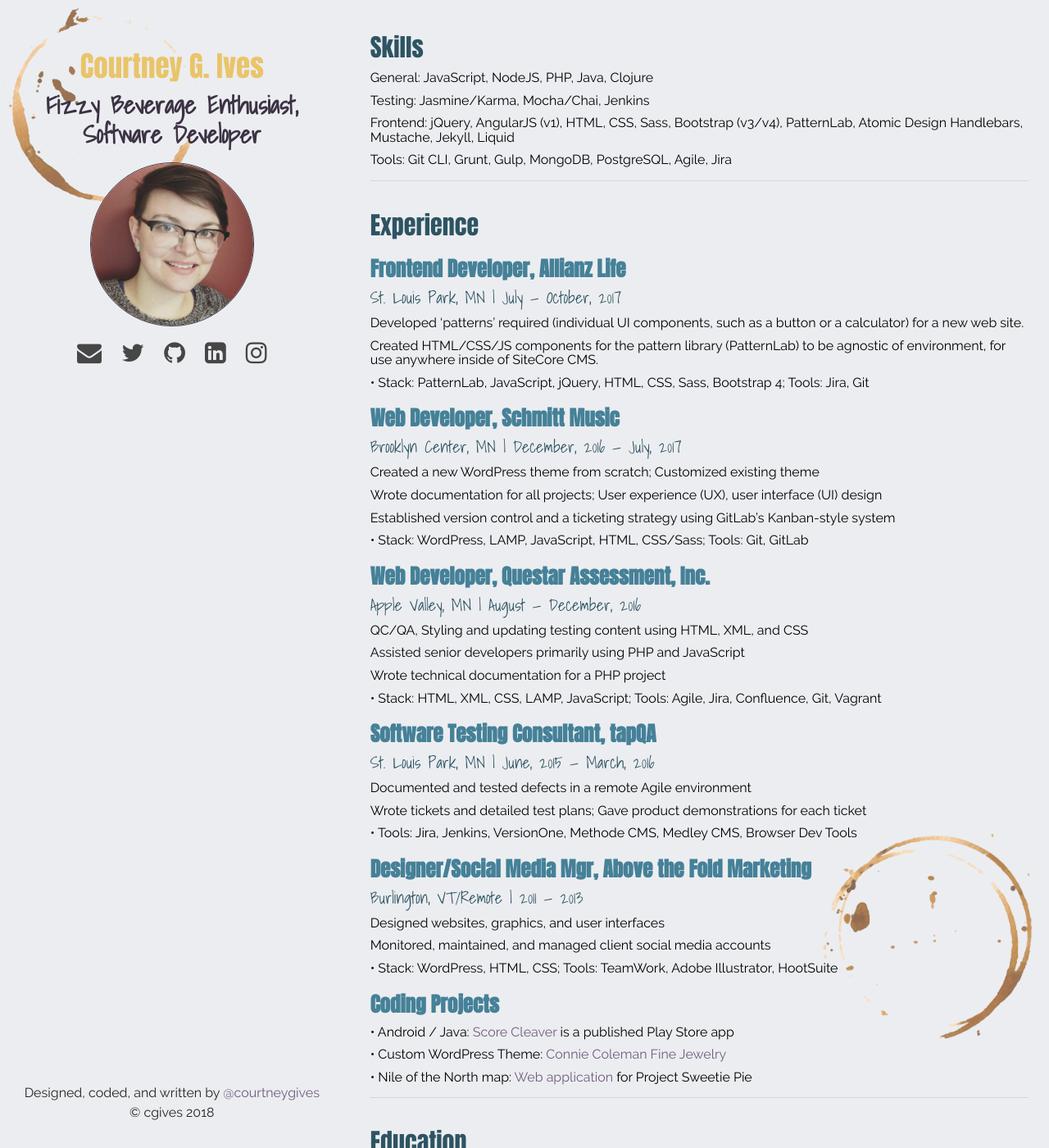
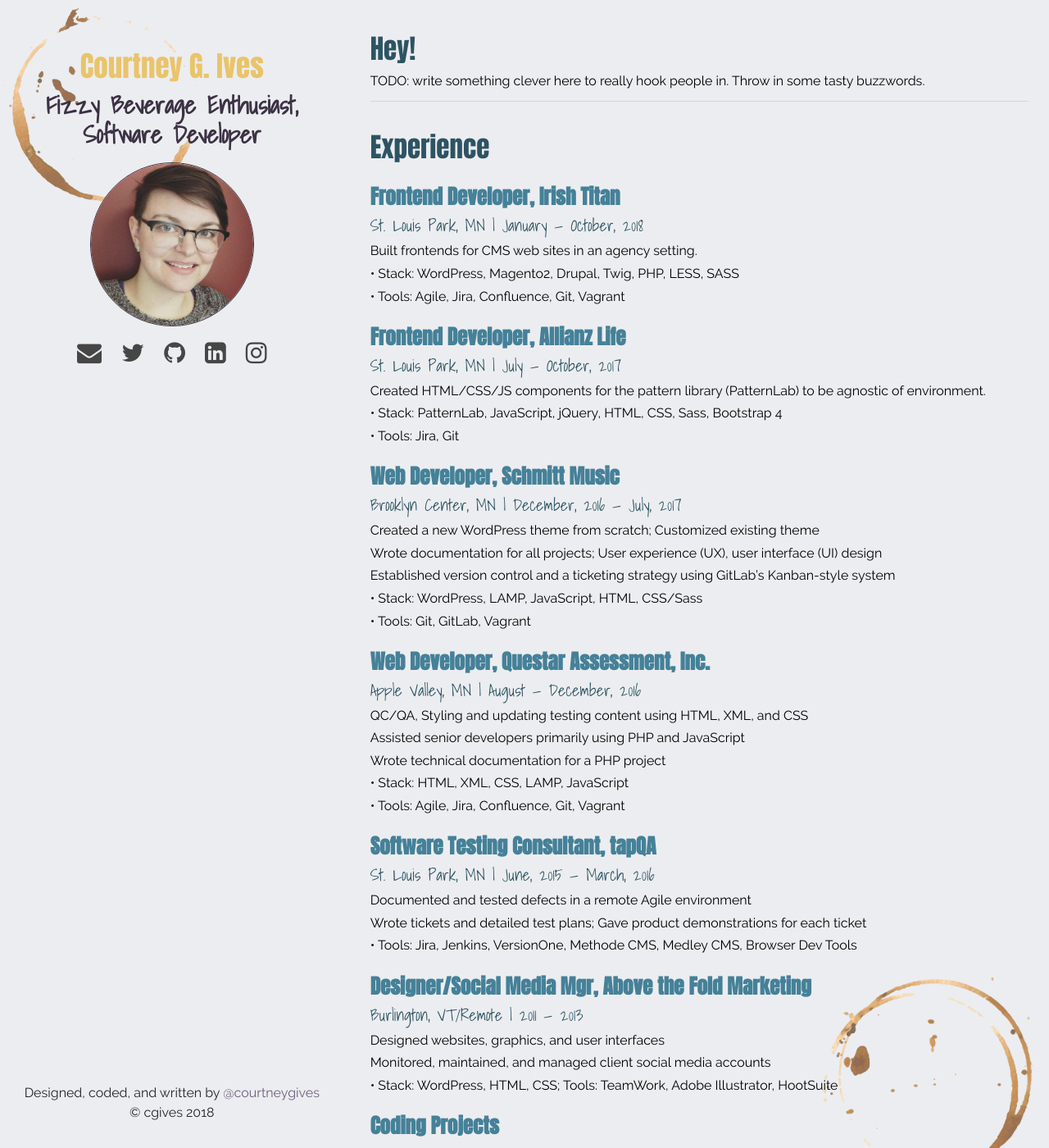
Before and after one commit to courtneygives/courtneygives.github.io, a Jekyll site: the page built from index.html, in a window 1280 px wide and 1400 px high. Shown: the whole window at 82% size. Built offline with Jekyll 4.4.1, drawn with Linux system fonts in a browser that asks for light colours; nearby versions of some CDN libraries; some of the changed text lies outside the part shown.

Commit message:
Update resume information, make slight style adjustments

```diff
--- a/_sass/_resume.scss
+++ b/_sass/_resume.scss
@@ -2,7 +2,7 @@
 
   .job-title {
     font-family: $font-heading;
-    margin-top: 20px;
+    margin-top: 1.6rem;
     color: $color4-light;
   }
 
@@ -21,7 +21,7 @@
 
   .resume-section {
     font-family: $font-heading;
-    font-size: 30px;
+    font-size: 33px;
     padding-top: 20px;
     color: $color4;
   }
--- a/_sass/_typography.scss
+++ b/_sass/_typography.scss
@@ -56,7 +56,6 @@
   color: $color5;
   &:hover {
     color: $color5-dark;
-    font-weight: bold;
-    text-decoration: none;
+    text-decoration: underline;
   }
 }
--- a/index.html
+++ b/index.html
@@ -7,25 +7,29 @@
 
 <div class="resume">
 
-  <h1 class="resume-section">Skills</h1>
-
+  <h1 class="resume-section">Hey!</h1>
   <div class="job-desc">
-    <p>General: JavaScript, NodeJS, PHP, Java, Clojure</p>
-    <p>Testing: Jasmine/Karma, Mocha/Chai, Jenkins</p>
-    <p>Frontend: jQuery, AngularJS (v1), HTML, CSS, Sass, Bootstrap (v3/v4), PatternLab, Atomic Design Handlebars, Mustache, Jekyll, Liquid</p>
-    <p>Tools: Git CLI, Grunt, Gulp, MongoDB, PostgreSQL, Agile, Jira</p>
+    <p>TODO: write something clever here to really hook people in. Throw in some tasty buzzwords.</p>
   </div>
 
   <hr>
 
   <h1 class="resume-section">Experience</h1>
 
+  <h2 class="job-title">Frontend Developer, Irish Titan</h2>
+  <h3 class="job-info">St. Louis Park, MN | January — October, 2018</h3>
+  <div class="job-desc">
+    <p>Built frontends for CMS web sites in an agency setting.</p>
+    <p>• Stack: WordPress, Magento2, Drupal, Twig, PHP, LESS, SASS</p>
+    <p>• Tools: Agile, Jira, Confluence, Git, Vagrant</p>
+  </div>
+
   <h2 class="job-title">Frontend Developer, Allianz Life</h2>
   <h3 class="job-info">St. Louis Park, MN | July — October, 2017</h3>
   <div class="job-desc">
-    <p>Developed ‘patterns’ required (individual UI components, such as a button or a calculator) for a new web site.</p>
-    <p>Created HTML/CSS/JS components for the pattern library (PatternLab) to be agnostic of environment, for use anywhere inside of SiteCore CMS.</p>
-    <p>• Stack: PatternLab, JavaScript, jQuery, HTML, CSS, Sass, Bootstrap 4; Tools: Jira, Git</p>
+    <p>Created HTML/CSS/JS components for the pattern library (PatternLab) to be agnostic of environment.</p>
+    <p>• Stack: PatternLab, JavaScript, jQuery, HTML, CSS, Sass, Bootstrap 4</p>
+    <p>• Tools: Jira, Git</p>
   </div>
 
   <h2 class="job-title">Web Developer, Schmitt Music</h2>
@@ -34,7 +38,8 @@
     <p>Created a new WordPress theme from scratch; Customized existing theme</p>
     <p>Wrote documentation for all projects; User experience (UX), user interface (UI) design</p>
     <p>Established version control and a ticketing strategy using GitLab’s Kanban-style system</p>
-    <p>• Stack: WordPress, LAMP, JavaScript, HTML, CSS/Sass; Tools: Git, GitLab</p>
+    <p>• Stack: WordPress, LAMP, JavaScript, HTML, CSS/Sass</p>
+    <p>• Tools: Git, GitLab, Vagrant</p>
   </div>
 
   <h2 class="job-title">Web Developer, Questar Assessment, Inc.</h2>
@@ -43,7 +48,8 @@
     <p>QC/QA, Styling and updating testing content using HTML, XML, and CSS</p>
     <p>Assisted senior developers primarily using PHP and JavaScript</p>
     <p>Wrote technical documentation for a PHP project</p>
-    <p>• Stack: HTML, XML, CSS, LAMP, JavaScript; Tools: Agile, Jira, Confluence, Git, Vagrant</p>
+    <p>• Stack: HTML, XML, CSS, LAMP, JavaScript</p>
+    <p>• Tools: Agile, Jira, Confluence, Git, Vagrant</p>
   </div>
 
   <h2 class="job-title">Software Testing Consultant, tapQA</h2>
@@ -64,9 +70,9 @@
 
   <h2 class="job-title">Coding Projects</h2>
   <div class="job-desc">
-    <p>• Android / Java: <a href="https://goo.gl/pteith">Score Cleaver</a> is a published Play Store app</p>
+    <p>• Android: <a href="https://goo.gl/pteith">Score Cleaver</a> is a Java app I contributed to</p>
     <p>• Custom WordPress Theme: <a href="https://goo.gl/ccbcNJ">Connie Coleman Fine Jewelry</a></p>
-    <p>• Nile of the North map: <a href="https://goo.gl/TbDNGG">Web application</a> for Project Sweetie Pie</p>
+    <p>• Nile of the North map: <a href="https://goo.gl/TbDNGG">Web application</a> for Project Sweetie Pie that I contributed to</p>
   </div>
 
   <hr>
```
